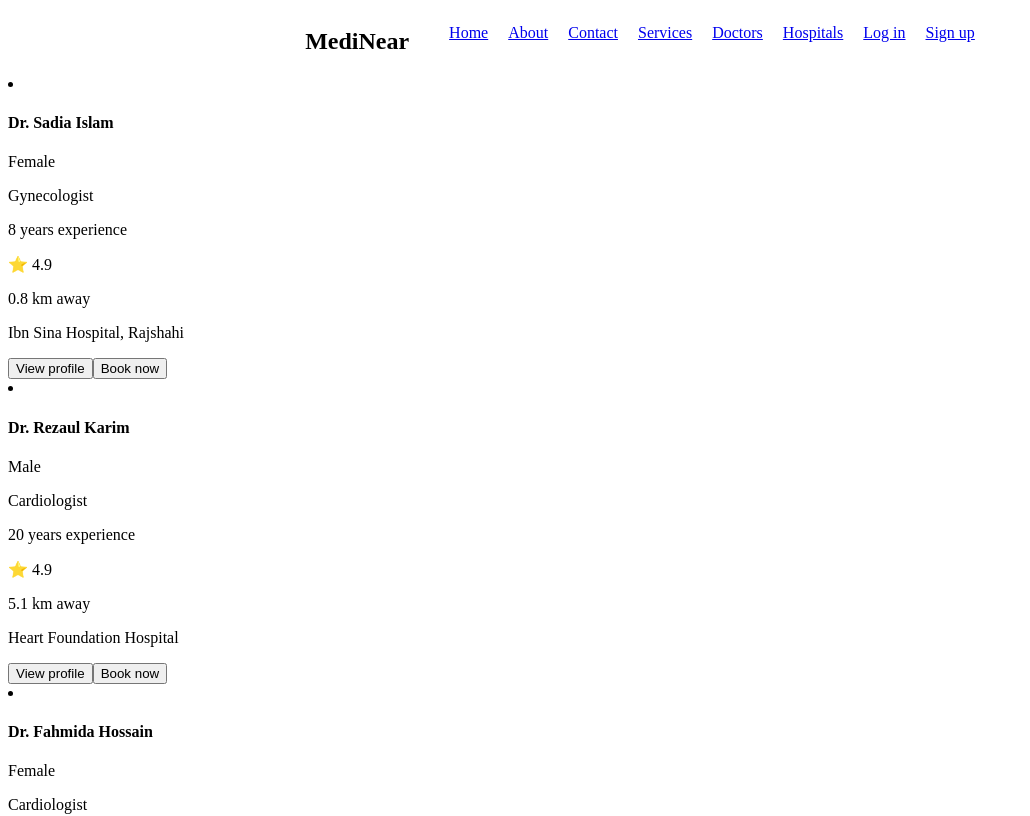
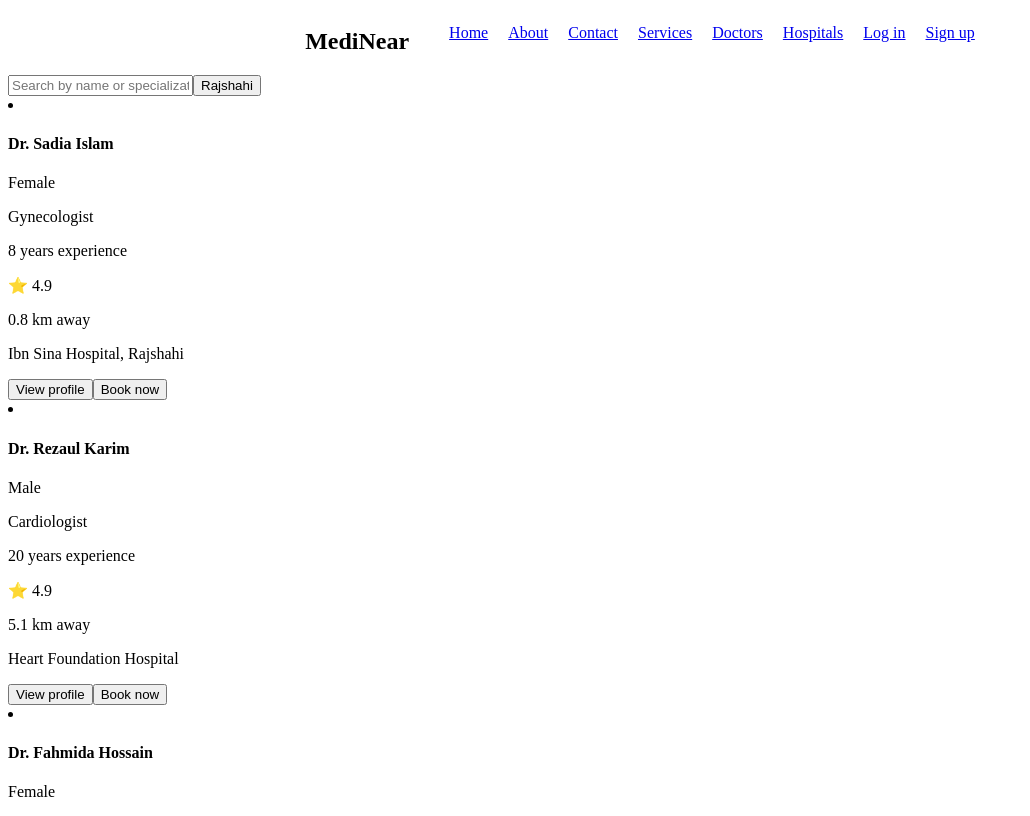
Before and after one commit to bluesand019/MediNear, a React app: page /doctor-search in a window 1280 px wide. Shown: the top 816 px of the page, without its empty margins (0-1030 px from the left). Built offline with nearby package versions, Linux system fonts and the light colour scheme; the HTML template or start-up script is replaced by a standard one.

Commit message:
Implemented DoctorSearch/header

```diff
--- a/src/pages/DoctorSearch.jsx
+++ b/src/pages/DoctorSearch.jsx
@@ -1,5 +1,6 @@
 import React from 'react'
 import DoctorCard from '../components/layout/DoctorCard'
+import Searchbar from '../components/search/Searchbar'
 
 const DoctorSearch = () => {
   const DUMMY_DOCTORS = [{
@@ -40,6 +41,14 @@ const DoctorSearch = () => {
   },]
   return (
     <div className='doctor-li-container'>
+      <div className="header">
+        <Searchbar type="text" placeholder="Search by name or specialization" />
+        <button>Rajshahi</button>
+      </div>
+      <div className="filter">
+        {/* filter section will be written here */}
+      </div>
+      <div className="doctors">
       {DUMMY_DOCTORS.map(item => {
         return <DoctorCard
         name={item.name}
@@ -51,6 +60,7 @@ const DoctorSearch = () => {
         hospital={item.hospital}
         />
       })}
+      </div>
     </div>
   )
 }
```
